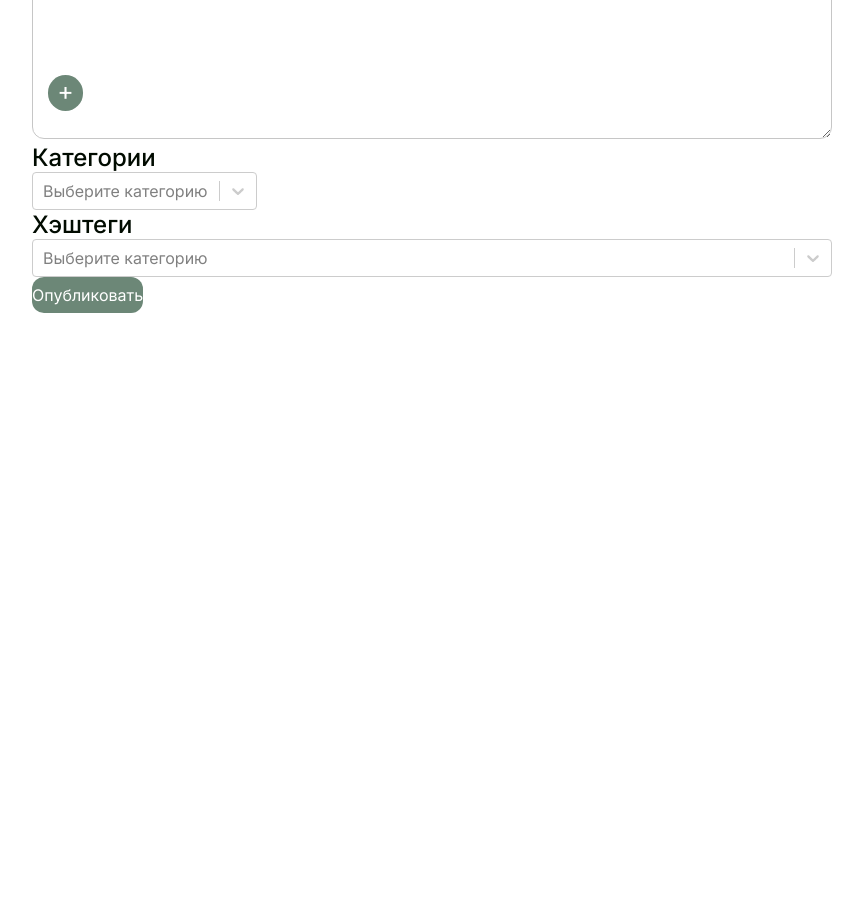
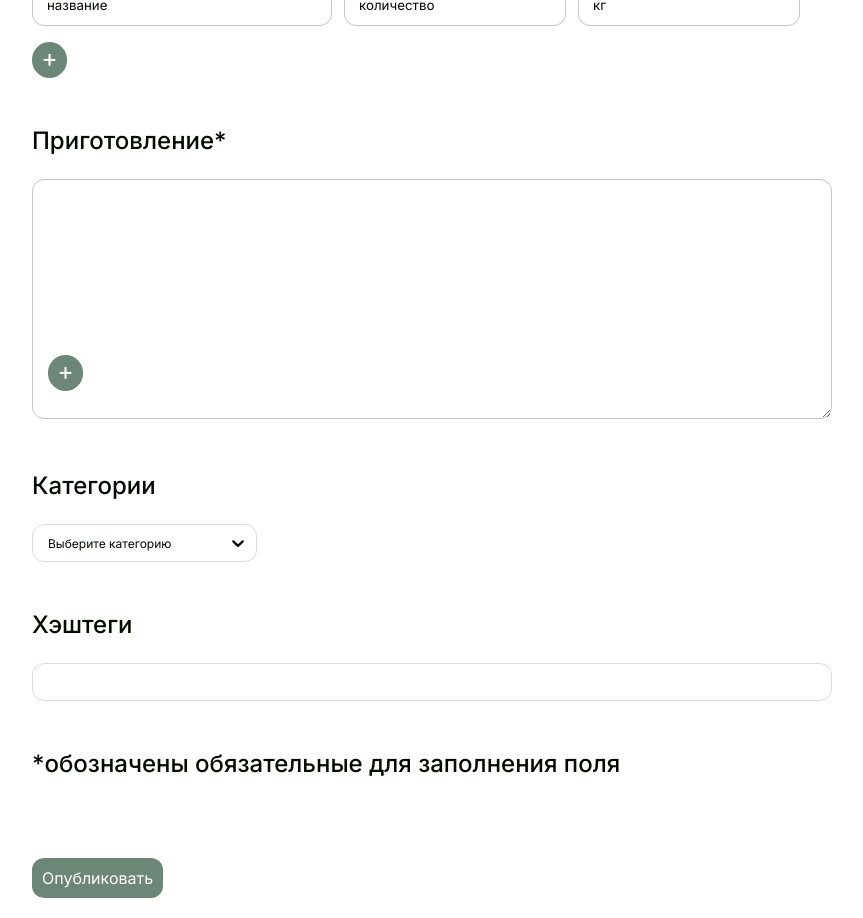
Before and after one commit to blindstttealer/frontend, a Next.js app: page /add-new-recipe in a window 1280 px wide. Shown: the part 540-1458 px from the top of the page, without its empty margins (218-1081 px from the left). Before the commit the page ends 873 px from the top, so only its background shows below. Built offline with nearby package versions, Linux system fonts and the light colour scheme; no server answers.

Commit message:
fix: use button-ui-component on ListViewChanger

```diff
--- /dev/null
+++ b/src/app/add-new-recipe/addNewRecipeCategorySelectStyles.ts
@@ -0,0 +1,25 @@
+export const stylesFromCategory = {
+	control: (prevStyle, { isFocused }) => ({
+		...prevStyle,
+		borderColor: isFocused ? 'var(--base-color-dark)' : '#dbdade',
+		':hover': {
+			borderColor: 'var(--base-color-dark)',
+		},
+		fontSize: '12px',
+		paddingLeft: '5px',
+		borderRadius: '12px',
+		color: 'var(--base-color-dark)',
+		transition: 'all 0.3s ease-in-out',
+	}),
+	indicatorSeparator: () => ({
+		display: 'none',
+	}),
+	placeholder: (prevStyle) => ({
+		...prevStyle,
+		color: 'var(--base-color-dark)',
+	}),
+	dropdownIndicator: (prevStyle) => ({
+		...prevStyle,
+		color: 'var(--base-color-dark)',
+	}),
+}
--- /dev/null
+++ b/src/app/add-new-recipe/addNewRecipeTagSelectStyles.ts
@@ -0,0 +1,41 @@
+export const stylesFromTag = {
+  control: (prevStyle, { isFocused }) => ({
+    ...prevStyle,
+    borderColor: isFocused ? 'var(--base-color-dark)' : '#dbdade',
+    ':hover': {
+      borderColor: 'var(--base-color-dark)',
+    },
+    fontSize: '12px',
+    paddingLeft: '5px',
+    borderRadius: '12px',
+    color: 'var(--base-color-dark)',
+    transition: 'all 0.3s ease-in-out',
+  }),
+  indicatorSeparator: () => ({
+    display: 'none',
+  }),
+  placeholder: (prevStyle) => ({
+    ...prevStyle,
+    color: 'var(--base-color-dark)',
+  }),
+  dropdownIndicator: () => ({
+    display: 'none',
+  }),
+  multiValue: (prevStyle) => ({
+    ...prevStyle,
+    backgroundColor: 'white',
+
+  }),
+  multiValueLabel: () => ({
+    backgroundColor: 'var(--primary-color)',
+    padding: '5px',
+    color: 'white',
+    borderRadius: '12px',
+
+  }),
+  multiValueRemove: () => ({
+    backgroundColor: 'white',
+
+
+  }),
+}
--- a/src/app/add-new-recipe/addRecipe.module.scss
+++ b/src/app/add-new-recipe/addRecipe.module.scss
@@ -1,20 +1,22 @@
-/* кнопка добавть фотодля превью */
-
-.button_container {
-	max-width: 260px;
-}
-
 .back {
   position: absolute;
   top: 112px;
   cursor: pointer;
 }
+/* кнопка добавть фотодля превью */
+.button_container {
+  max-width: 260px;
+  margin-bottom: 48px;
+}
+/* */
+/* стандартный инпут */
 .standardInput {
   border: none;
   width: 100%;
   height: 50px;
   font-size: 42px;
   font-weight: 600;
+  margin-bottom: 48px;
 }
 .standardInput::placeholder {
   color: var(--button-disabled);
@@ -24,12 +26,15 @@
 .standardInput:focus {
   outline-width: 0;
 }
+/* */
 /* блок время приготовления */
 .cockingTime_container {
+  margin-bottom: 48px;
 }
 .cockingTime {
   font-size: 24px;
   font-weight: 500;
+  margin-bottom: 24px;
 }
 .hourPlusMinutes {
   display: flex;
@@ -46,10 +51,12 @@
 
 /* блок ингредиенты */
 .ingredients_container {
+  margin-bottom: 16px;
 }
 .ingredients {
   font-size: 24px;
   font-weight: 500;
+  margin-bottom: 24px;
 }
 .inner_descriptionIngredients {
   display: flex;
@@ -73,6 +80,7 @@
   border: none;
   color: var(--base-color);
   font-size: 25px;
+  margin-bottom: 48px;
   cursor: pointer;
   &:hover {
     background: var(--button-hover);
@@ -85,12 +93,16 @@
 /* */
 
 /* cocking */
+.cocking_container {
+  margin-bottom: 48px;
+}
 .full_text {
   position: relative;
 }
 .cocking {
   font-size: 24px;
   font-weight: 500;
+  margin-bottom: 24px;
 }
 .textArea {
   width: 100%;
@@ -100,6 +112,7 @@
   transition: all 0.3s ease-in-out;
   outline: none;
   border: 1px solid var(--input-stroke);
+  padding: 24px 16px;
   &:hover {
     border: 1px solid var(--base-color-dark);
   }
@@ -158,10 +171,13 @@
 
 /* блок для категорий */
 .category_container {
+  margin-bottom: 48px;
 }
 .category {
   font-size: 24px;
   font-weight: 500;
+  margin-bottom: 24px;
+
 }
 .category_input {
   max-width: 225px;
@@ -169,14 +185,24 @@
 /**/
 
 /*блок для Хэштегов */
+.tag_container {
+  margin-bottom: 48px;
+}
 .tag {
   font-size: 24px;
   font-weight: 500;
+  margin-bottom: 24px;
 }
 .tag_input {
   width: 100%;
 }
 /**/
+
+.required {
+  font-size: 24px;
+  font-weight: 500;
+  margin-bottom: 80px;
+}
 .buttonOnsubmit {
   padding: 10px;
 }
--- a/src/app/add-new-recipe/page.tsx
+++ b/src/app/add-new-recipe/page.tsx
@@ -4,11 +4,15 @@ import { useState } from 'react';
 import styles from "./addRecipe.module.scss"
 import { useRouter } from "next/navigation";
 import Button from "@/components/ui/Button/Button";
-import Input from "@/components/ui/Input/Input"
-import { Controller, useForm } from "react-hook-form"
-import { Loader } from "@/components/ui/Loader/Loader"
-import Image from 'next/image'
-import Select from 'react-select'
+import Input from "@/components/ui/Input/Input";
+import { Controller, useForm } from "react-hook-form";
+import { Loader } from "@/components/ui/Loader/Loader";
+import Image from 'next/image';
+import Select from 'react-select';
+// import Creatable, { useCreatable } from 'react-select/creatable';
+import CreatableSelect from 'react-select/creatable';
+import { stylesFromCategory } from "./addNewRecipeCategorySelectStyles";
+import { stylesFromTag } from "./addNewRecipeTagSelectStyles";
 
 
 export default function AddNewRecipe() {
@@ -166,22 +170,34 @@ export default function AddNewRecipe() {
                                     <Image alt='add-image' src={'./img/add-new-recipe/add_video.svg'} width={24} height={24} />
                                 </div>
                             }
-
                         </div>
                     </div>
                     <div className={styles.category_container}>
                         <p className={styles.category}>Категории</p>
                         <div className={styles.category_input}>
-                            <Controller
+                            {/* <Controller
                                 control={control}
                                 name="category"
                                 render={({ field }) => (
                                     <Select {...field}
                                         options={options}
                                         placeholder="Выберите категорию"
-                                        // styles={customStyles}
+                                        styles={stylesFromCategory}
                                         inputId={Date.now().toString()}
                                     />
+                                )}
+                            /> */}
+                            <Controller
+                                control={control}
+                                name="category"
+                                render={({ field }) => (
+                                    <CreatableSelect
+                                        {...field}
+                                        styles={stylesFromCategory}
+                                        placeholder="Выберите категорию"
+                                        formatCreateLabel={(value) => <span>{`Создать "${value}"`}</span>}
+                                        isClearable
+                                        options={options} />
                                 )}
                             />
                         </div>
@@ -196,14 +212,15 @@ export default function AddNewRecipe() {
                                     <Select {...field}
                                         isMulti
                                         options={options}
-                                        placeholder="Выберите категорию"
-                                        // styles={customStyles}
+                                        placeholder={null}
+                                        styles={stylesFromTag}
                                         inputId={Date.now().toString()}
                                     />
                                 )}
                             />
                         </div>
                     </div>
+                    <p className={styles.required}>*обозначены обязательные для заполнения поля</p>
                     <Button className={styles.buttonOnsubmit} size={'medium'}
                         color={"primary"}>
                         Опубликовать
--- a/src/app/registration/page.tsx
+++ b/src/app/registration/page.tsx
@@ -40,9 +40,10 @@ export default function Registration() {
         if (success === true) {
             router.push('/activate-instruction')
         }
-    }, [success, errors, router])
+    }, [success, errors, router, touchedFields])
 
     const password = watch('password')
+    const password2 = watch('password2')
 
     return (
         <Layout sidebar={false} rightbar={false} isSearch={false}>
@@ -122,7 +123,7 @@ export default function Registration() {
                                         validate: (value) =>
                                             value === password || 'Пароли не совпадают',
                                     }}
-                                    error={errors?.repeat_password?.message}
+                                    error={errors?.password2?.message}
                                 />
                             </div>
                         </label>
--- a/src/components/ui/listViewChanger/ListViewChanger.module.scss
+++ b/src/components/ui/listViewChanger/ListViewChanger.module.scss
@@ -22,7 +22,7 @@
       transition: all 0.1s ease-in-out;
 
       &.active {
-        border-color: #5023eb;
+        border-color: var(--primary-color-light);
       }
     }
   }
--- a/src/components/ui/listViewChanger/ListViewChanger.tsx
+++ b/src/components/ui/listViewChanger/ListViewChanger.tsx
@@ -2,6 +2,7 @@
 import styles from './ListViewChanger.module.scss'
 import { useAppDispatch, useAppSelector } from '@/store/features/hooks'
 import { setViewMode } from '@/store/features/recipes/recipes.slice'
+import Button from '../Button/Button'
 
 export default function ListViewChanger() {
   const dispatch = useAppDispatch()
@@ -11,18 +12,12 @@ export default function ListViewChanger() {
     <div className={styles.view}>
       <h3>Вид ленты</h3>
       <div>
-        <button
-          className={view === 'feed' ? styles.active : ''}
-          onClick={() => dispatch(setViewMode('feed'))}
-        >
+        <Button color='secondary' size='medium' className={view === 'feed' ? styles.active : ''} onClick={() => dispatch(setViewMode('feed'))}>
           Лента
-        </button>
-        <button
-          className={view === 'tile' ? styles.active : ''}
-          onClick={() => dispatch(setViewMode('tile'))}
-        >
+        </Button>
+        <Button color='secondary' size='medium' className={view === 'tile' ? styles.active : ''} onClick={() => dispatch(setViewMode('tile'))}>
           Плитка
-        </button>
+        </Button>
       </div>
     </div>
   )
```
Also changed, not shown: src/components/ui/Button/Button.module.scss (indentation only). Lines whose indentation alone changed are shown as unchanged.
